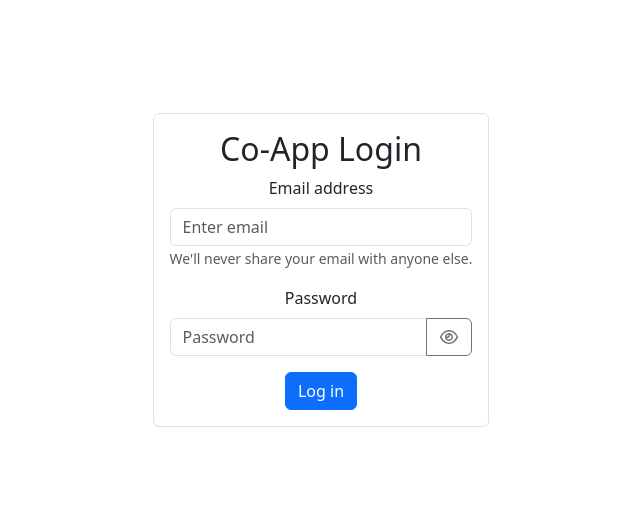
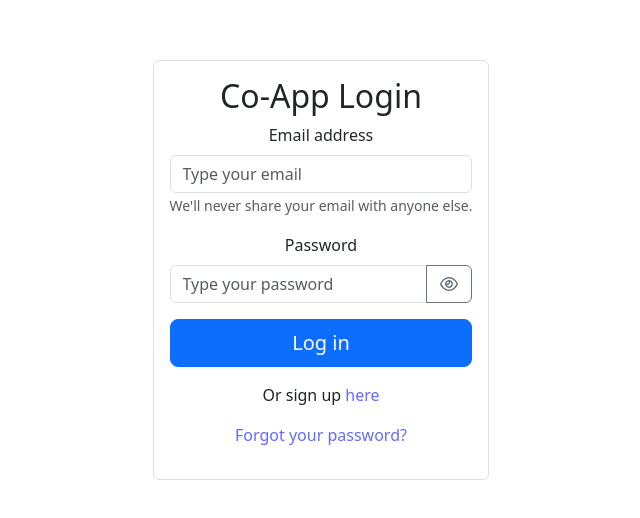
Before and after one commit to Co-App-Team/frontend, a React (Vite) app: page / in a window 1280 px wide. Shown: the part 130-648 px from the top of the page, without its empty margins (319-959 px from the left). Built offline with nearby package versions, Linux system fonts and the light colour scheme.

Commit message:
Add signup and forgot password links

```diff
--- a/src/pages/LoginPage.jsx
+++ b/src/pages/LoginPage.jsx
@@ -5,8 +5,8 @@ import { AuthContext } from '../contexts/AuthContext';
 import { FontAwesomeIcon } from '@fortawesome/react-fontawesome';
 import { faEye, faEyeSlash } from '@fortawesome/free-regular-svg-icons';
 
-// TODO: Add forgot my password button
-// TODO: Add register button
+// TODO: Figure out routing, so sign up/forgot password can work
+// TODO: Email feedback not showing
 
 const LoginPage = () => {
   const { setIsLoggedIn } = useContext(AuthContext);
@@ -69,7 +69,7 @@ const LoginPage = () => {
           <Form.Label>Email address</Form.Label>
           <Form.Control
             type="email"
-            placeholder="Enter email"
+            placeholder="Type your email"
             onChange={onEmailChange}
             isInvalid={showError && !isEmailValid}
             isValid={showError && isEmailValid}
@@ -89,7 +89,7 @@ const LoginPage = () => {
           <InputGroup>
             <Form.Control
               type={showPassword ? 'text' : 'password'}
-              placeholder="Password"
+              placeholder="Type your password"
               onChange={onPasswordChange}
               isInvalid={showError && !isPasswordValid}
               isValid={showError && isPasswordValid}
@@ -108,13 +108,22 @@ const LoginPage = () => {
             Password must be at least 6 characters long.
           </Form.Control.Feedback>
         </Form.Group>
-        <Button
-          variant="primary"
-          type="button"
-          onClick={submit}>
-          Log in
-        </Button>
+        <div className="d-grid gap-2">
+          <Button
+            variant="primary"
+            type="button"
+            onClick={submit}
+            size="lg">
+            Log in
+          </Button>
+        </div>
       </Form>
+      <p className="mt-3">
+        Or sign up <a href="/test">here</a>
+      </p>
+      <p className="mt-3">
+        <a href="/test">Forgot your password?</a>
+      </p>
     </div>
   );
 };
```
